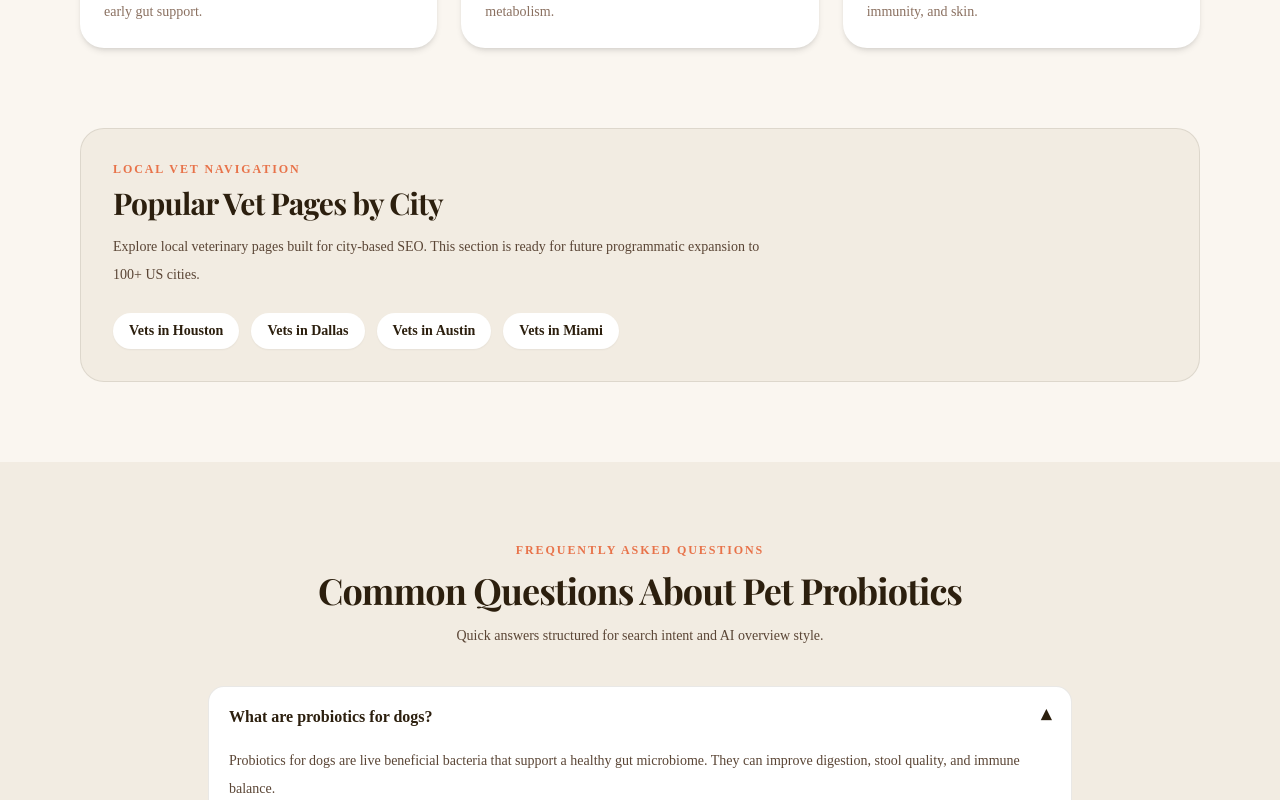
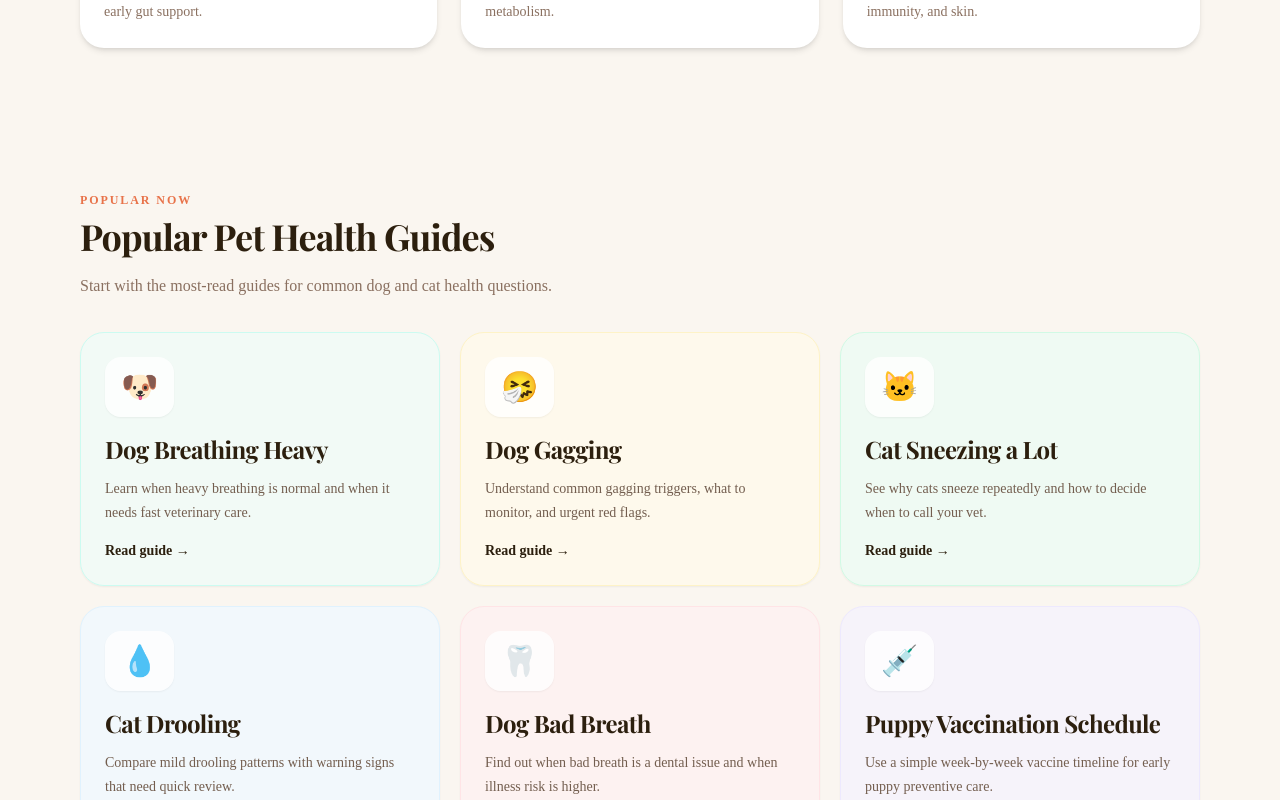
Before and after one commit to seocatalyst2-png/pawbiotics-project, a Next.js app: page / in a window 1280 px wide. Shown: the part 4060-4860 px from the top of the page. Built offline with nearby package versions, Linux system fonts and the light colour scheme; a web font is replaced by a local one.

Commit message:
add popular pet health guides section to homepage

```diff
--- a/app/page.tsx
+++ b/app/page.tsx
@@ -9,6 +9,7 @@ import HomeHero from "@/components/home/HomeHero";
 import HomeIntentStrip from "@/components/home/HomeIntentStrip";
 import HomeLocalSeoSection from "@/components/home/HomeLocalSeoSection";
 import HomeNavbar from "@/components/home/HomeNavbar";
+import HomePopularGuidesSection from "@/components/home/HomePopularGuidesSection";
 import HomeSignsSection from "@/components/home/HomeSignsSection";
 import HomeStrainsSection from "@/components/home/HomeStrainsSection";
 import HomepageSchema from "@/components/seo/HomepageSchema";
@@ -51,6 +52,7 @@ export default function HomePage() {
         <HomeStrainsSection />
         <HomeComparisonSection />
         <HomeBlogSection />
+        <HomePopularGuidesSection />
         <HomeLocalSeoSection />
         <HomeFaqSection items={homeFaqItems} />
         <HomeCtaSection />
--- /dev/null
+++ b/components/home/HomePopularGuidesSection.tsx
@@ -0,0 +1,46 @@
+import Link from "next/link";
+import { popularPetHealthGuides } from "@/data/home-content";
+
+const pastelCardTones = [
+  "border-teal-100 bg-teal-50/70",
+  "border-amber-100 bg-amber-50/80",
+  "border-emerald-100 bg-emerald-50/70",
+  "border-sky-100 bg-sky-50/80",
+  "border-rose-100 bg-rose-50/70",
+  "border-violet-100 bg-violet-50/70",
+] as const;
+
+export default function HomePopularGuidesSection() {
+  return (
+    <section className="mx-auto w-full max-w-6xl px-4 py-16">
+      <div className="max-w-3xl">
+        <p className="text-xs font-bold uppercase tracking-[0.16em] text-[#e8734a]">
+          Popular Now
+        </p>
+        <h2 className="mt-2 font-serif text-4xl font-bold text-[#2c1f0e]">
+          Popular Pet Health Guides
+        </h2>
+        <p className="mt-4 text-base leading-7 text-[#8a7060]">
+          Start with the most-read guides for common dog and cat health questions.
+        </p>
+      </div>
+
+      <div className="mt-8 grid grid-cols-1 gap-5 sm:grid-cols-2 lg:grid-cols-3">
+        {popularPetHealthGuides.map((guide, index) => (
+          <Link
+            key={guide.href}
+            href={guide.href}
+            className={`rounded-3xl border p-6 shadow-sm transition-all duration-300 hover:-translate-y-1 hover:shadow-md focus-visible:outline-none focus-visible:ring-2 focus-visible:ring-[#e8734a]/50 ${pastelCardTones[index % pastelCardTones.length]}`}
+          >
+            <div className="mb-4 inline-flex rounded-2xl bg-white/80 px-4 py-3 text-3xl shadow-sm">
+              <span aria-hidden>{guide.emoji}</span>
+            </div>
+            <h3 className="font-serif text-2xl font-bold text-[#2c1f0e]">{guide.title}</h3>
+            <p className="mt-3 text-sm leading-6 text-[#735e4f]">{guide.description}</p>
+            <p className="mt-4 text-sm font-semibold text-[#2c1f0e]">Read guide →</p>
+          </Link>
+        ))}
+      </div>
+    </section>
+  );
+}
--- a/data/home-content.ts
+++ b/data/home-content.ts
@@ -132,6 +132,51 @@ export const blogCards = [
   },
 ];
 
+export const popularPetHealthGuides = [
+  {
+    href: "/blog/why-is-my-dog-breathing-heavy",
+    title: "Dog Breathing Heavy",
+    description:
+      "Learn when heavy breathing is normal and when it needs fast veterinary care.",
+    emoji: "🐶",
+  },
+  {
+    href: "/blog/why-is-my-dog-gagging",
+    title: "Dog Gagging",
+    description:
+      "Understand common gagging triggers, what to monitor, and urgent red flags.",
+    emoji: "🤧",
+  },
+  {
+    href: "/blog/why-is-my-cat-sneezing-a-lot",
+    title: "Cat Sneezing a Lot",
+    description:
+      "See why cats sneeze repeatedly and how to decide when to call your vet.",
+    emoji: "🐱",
+  },
+  {
+    href: "/blog/why-is-my-cat-drooling",
+    title: "Cat Drooling",
+    description:
+      "Compare mild drooling patterns with warning signs that need quick review.",
+    emoji: "💧",
+  },
+  {
+    href: "/blog/is-bad-breath-in-dogs-a-sign-of-illness",
+    title: "Dog Bad Breath",
+    description:
+      "Find out when bad breath is a dental issue and when illness risk is higher.",
+    emoji: "🦷",
+  },
+  {
+    href: "/blog/puppy-vaccination-schedule-chart",
+    title: "Puppy Vaccination Schedule",
+    description:
+      "Use a simple week-by-week vaccine timeline for early puppy preventive care.",
+    emoji: "💉",
+  },
+];
+
 export const popularVetCities = [
   { city: "Houston", slug: "houston-tx" },
   { city: "Dallas", slug: "dallas-tx" },
```
